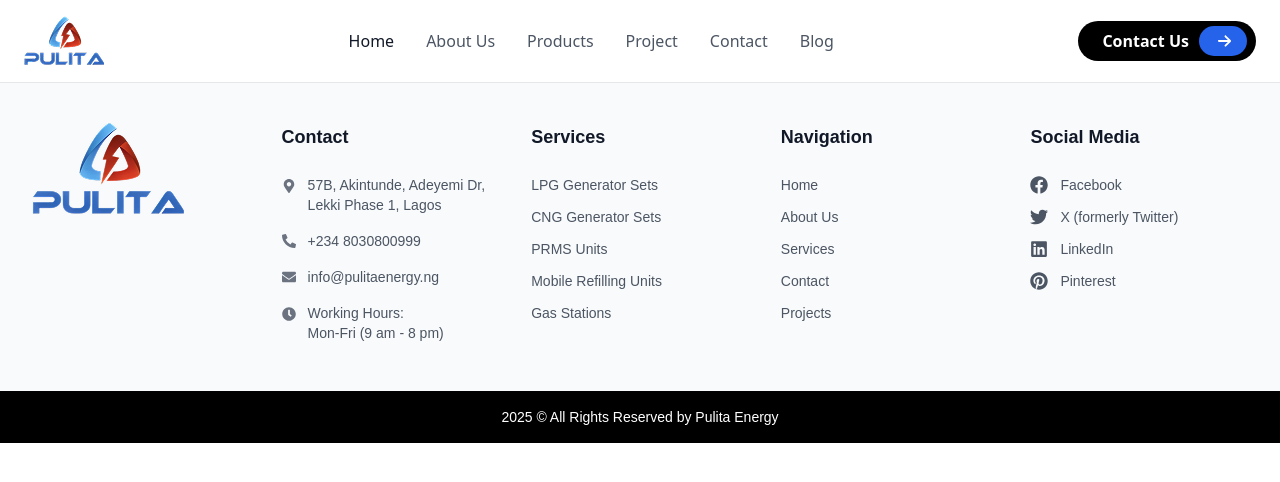
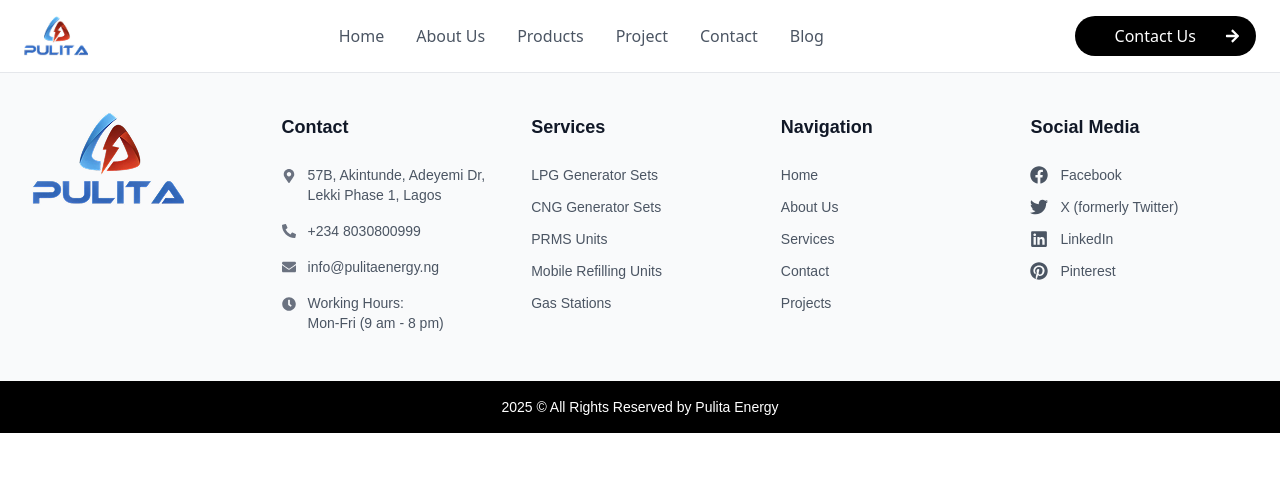
Before and after one commit to Nwose/pulita-energy, a React (Vite) app: page /blog in a window 1280 px wide. Shown: the top 482 px of the page. Built offline with nearby package versions, Linux system fonts and the light colour scheme; a web font is replaced by a local one.

Commit message:
Fixed The Mobile Navigation

```diff
--- a/src/components/Header.jsx
+++ b/src/components/Header.jsx
@@ -1,73 +1,114 @@
+import { useState } from "react";
 import { Link } from "react-router-dom";
 import pulitaIcon from "../assets/pulitaIcon.png";
-import { FaArrowRight } from "react-icons/fa6";
+import { FaArrowRight, FaBars, FaTimes } from "react-icons/fa";
 
 const Header = () => {
+  const [isOpen, setIsOpen] = useState(false);
+
+  const toggleMenu = () => setIsOpen(!isOpen);
+
+  const navLinks = [
+    { name: "Home", path: "/" },
+    { name: "About Us", path: "/about" },
+    { name: "Products", path: "/products" },
+    { name: "Project", path: "/projects" },
+    { name: "Contact", path: "/contact" },
+    { name: "Blog", path: "/blog" },
+  ];
+
   return (
-    <header className="w-full bg-white bg-opacity-95 backdrop-blur-sm border-b border-gray-200 sticky top-0 z-50">
+    <header className="w-full bg-white bg-opacity-95 backdrop-blur-sm border-b border-gray-200 sticky top-0 z-50 ">
       <div className="max-w-7xl mx-auto px-6 py-4">
-        <div className="flex items-center justify-between">
+        <div className="flex items-center justify-between md:justify-evenly md:space-x-0 lg:justify-between">
           {/* Logo */}
-          <div className="flex items-center space-x-2">
+          <div className="flex items-center space-x-2 ">
             <Link to="/">
-              <img src={pulitaIcon} alt="Pulita Energy Logo" />
+              <img
+                src={pulitaIcon}
+                alt="Pulita Energy Logo"
+                className="h-10 w-auto"
+              />
             </Link>
           </div>
 
-          {/* Navigation */}
-          <nav className="hidden md:flex items-center space-x-8">
+          {/* Desktop Navigation */}
+          <nav className="hidden md:flex items-center space-x-8 md:space-x-2 lg:space-x-8">
+            {navLinks.map((link) => (
               <Link
-              to="/"
-              className="text-gray-900 hover:text-blue-600 transition-colors font-medium"
-            >
-              Home
-            </Link>
-            <Link
-              to="/about"
+                key={link.name}
+                to={link.path}
                 className="text-gray-600 hover:text-blue-600 transition-colors font-medium"
               >
-              About Us
+                {link.name}
               </Link>
-            <Link
-              to="/products"
-              className="text-gray-600 hover:text-blue-600 transition-colors font-medium"
-            >
-              Products
-            </Link>
-            <Link
-              to="/projects"
-              className="text-gray-600 hover:text-blue-600 transition-colors font-medium"
-            >
-              Project
-            </Link>
-            <Link
-              to="/contact"
-              className="text-gray-600 hover:text-blue-600 transition-colors font-medium"
-            >
-              Contact
-            </Link>
-            <Link
-              to="/blog"
-              className="text-gray-600 hover:text-blue-600 transition-colors font-medium"
-            >
-              Blog
-            </Link>
+            ))}
           </nav>
 
+          {/* Contact Button */}
+          <div className="hidden md:flex">
             <Link to="/contact">
-            <button className="btn relative overflow-hidden group bg-black text-white px-6 py-2 rounded-full flex items-center">
-              <p className="font-bold relative z-10 group-hover:text-white transition-colors duration-300">
+              {/* <button className="relative overflow-hidden group bg-black text-white px-10 py-2 rounded-full flex items-center">
+                <p className=" relative z-10 group-hover:text-white transition-colors duration-300 md:pr-5">
                   Contact Us
                 </p>
                 <span
-                className="btn-circle absolute right-0 top-0 h-full w-12 bg-[#2563EB] transition-all duration-300 ease-in-out group-hover:w-full z-0 rounded-full items-center justify-center"
+                  className="absolute right-0 top-0 h-full w-12 bg-[#2563EB] transition-all duration-300 ease-in-out group-hover:w-full z-0 rounded-full flex items-center justify-center"
                   style={{ minWidth: "3rem" }}
                 >
+                  <FaArrowRight size={15} className="text-white " />
+                </span>
+
+              </button> */}
+              <button className="relative overflow-hidden group bg-black text-white px-10 py-2 rounded-full flex items-center justify-center">
+                {/* Text on top of animated background */}
+                <p className="relative z-10 group-hover:text-white transition-colors duration-300 md:pr-5">
+                  Contact Us
+                </p>
+
+                {/* Expanding background behind content */}
+                <span className="absolute left-0 top-0 h-full w-0 bg-[#2563EB] transition-all duration-300 ease-in-out group-hover:w-full z-0 rounded-full" />
+
+                {/* Fixed-position arrow on the right */}
+                <span className="absolute right-4 top-1/2 -translate-y-1/2 z-10">
                   <FaArrowRight size={15} className="text-white" />
                 </span>
               </button>
             </Link>
           </div>
+
+          {/* Hamburger */}
+          <div className="md:hidden">
+            <button
+              onClick={toggleMenu}
+              className="text-gray-800 focus:outline-none"
+            >
+              {isOpen ? <FaTimes size={22} /> : <FaBars size={22} />}
+            </button>
+          </div>
+        </div>
+
+        {/* Mobile Navigation */}
+        {isOpen && (
+          <div className="mt-4 md:hidden flex flex-col space-y-4">
+            {navLinks.map((link) => (
+              <Link
+                key={link.name}
+                to={link.path}
+                onClick={() => setIsOpen(false)}
+                className="text-gray-700 hover:text-blue-600 transition-colors font-medium"
+              >
+                {link.name}
+              </Link>
+            ))}
+            <Link to="/contact" onClick={() => setIsOpen(false)}>
+              <button className="bg-black text-white px-6 py-2 rounded-full flex items-center justify-center">
+                <span className="mr-2 font-bold">Contact Us</span>
+                <FaArrowRight size={15} />
+              </button>
+            </Link>
+          </div>
+        )}
       </div>
     </header>
   );
```
Lines whose indentation alone changed are shown as unchanged.
